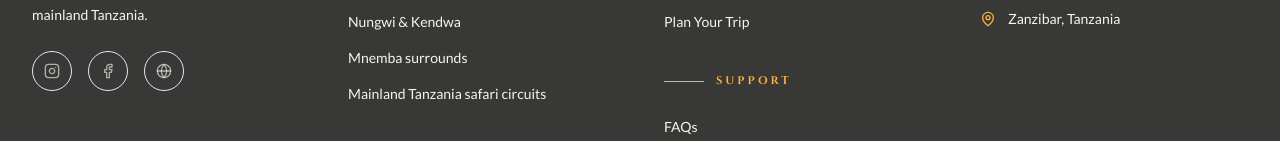
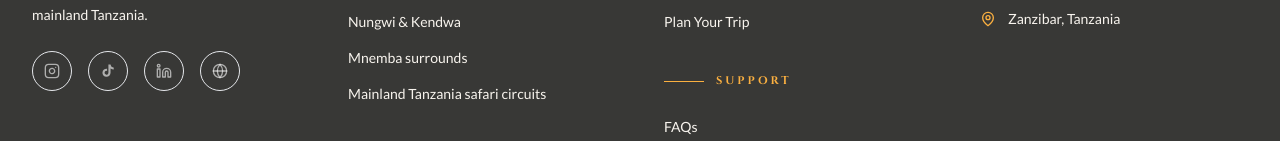
Before and after one commit to tympersie22/Mansa-Web, a Next.js app in the folder web/: page /about in a window 1280 px wide. Shown: the part 3929-4070 px from the top of the page. Built offline with nearby package versions, Linux system fonts and the light colour scheme; no server answers.

Commit message:
fix: update contact and social links

```diff
--- a/web/components/layout/Footer.tsx
+++ b/web/components/layout/Footer.tsx
@@ -1,7 +1,15 @@
 import Link from 'next/link';
-import { Mail, Phone, MapPin, Instagram, Facebook, Globe } from 'lucide-react';
+import { Mail, Phone, MapPin, Instagram, Linkedin, Globe } from 'lucide-react';
 import { destinations } from '@/lib/mansa-content';
 import { contactHref, siteConfig } from '@/lib/site-config';
+
+function TikTokIcon(props: React.SVGProps<SVGSVGElement>) {
+  return (
+    <svg viewBox="0 0 24 24" fill="currentColor" aria-hidden="true" {...props}>
+      <path d="M19.59 6.69a4.83 4.83 0 0 1-3.77-4.44h-3.2v12.39a2.89 2.89 0 1 1-2-2.75V8.63a6.08 6.08 0 1 0 5.2 6v-6.3a8 8 0 0 0 4.77 1.57V6.69z" />
+    </svg>
+  );
+}
 
 const footerLinks = {
   destinations: destinations.map((destination) => ({
@@ -43,7 +51,8 @@ export default function Footer() {
             <div className="flex gap-4">
               {[
                 { href: siteConfig.links.instagram, icon: Instagram, label: 'Instagram' },
-                { href: siteConfig.links.facebook, icon: Facebook, label: 'Facebook' },
+                { href: siteConfig.links.tiktok, icon: TikTokIcon, label: 'TikTok' },
+                { href: siteConfig.links.linkedin, icon: Linkedin, label: 'LinkedIn' },
                 { href: siteConfig.links.website, icon: Globe, label: 'Website' },
               ].map((item) => (
                 <a
--- a/web/lib/site-config.ts
+++ b/web/lib/site-config.ts
@@ -1,6 +1,6 @@
-const contactPhone = process.env.NEXT_PUBLIC_CONTACT_PHONE || '+255 712 345 678';
-const contactEmail = process.env.NEXT_PUBLIC_CONTACT_EMAIL || 'journeys@mansa.travel';
-const whatsappNumber = process.env.NEXT_PUBLIC_WHATSAPP_NUMBER || '255712345678';
+const contactPhone = process.env.NEXT_PUBLIC_CONTACT_PHONE || '+255 779 451 655';
+const contactEmail = process.env.NEXT_PUBLIC_CONTACT_EMAIL || 'info@mansa.travel';
+const whatsappNumber = process.env.NEXT_PUBLIC_WHATSAPP_NUMBER || '255779451655';
 
 const normalizeWhatsAppNumber = (value: string) => value.replace(/[^\d]/g, '');
 
@@ -12,8 +12,11 @@ export const siteConfig = {
     address: process.env.NEXT_PUBLIC_CONTACT_ADDRESS || 'Zanzibar, Tanzania',
   },
   links: {
-    instagram: process.env.NEXT_PUBLIC_INSTAGRAM_URL || 'https://instagram.com/mansa.travel',
-    facebook: process.env.NEXT_PUBLIC_FACEBOOK_URL || 'https://facebook.com/mansa.travel',
+    instagram: process.env.NEXT_PUBLIC_INSTAGRAM_URL || 'https://instagram.com/mansa.tours',
+    tiktok: process.env.NEXT_PUBLIC_TIKTOK_URL || 'https://www.tiktok.com/@mansa.tours',
+    linkedin:
+      process.env.NEXT_PUBLIC_LINKEDIN_URL ||
+      'https://www.linkedin.com/company/mansa-tours-travel',
     website: process.env.NEXT_PUBLIC_WEBSITE_URL || 'https://mansa.travel',
   },
 };
```
